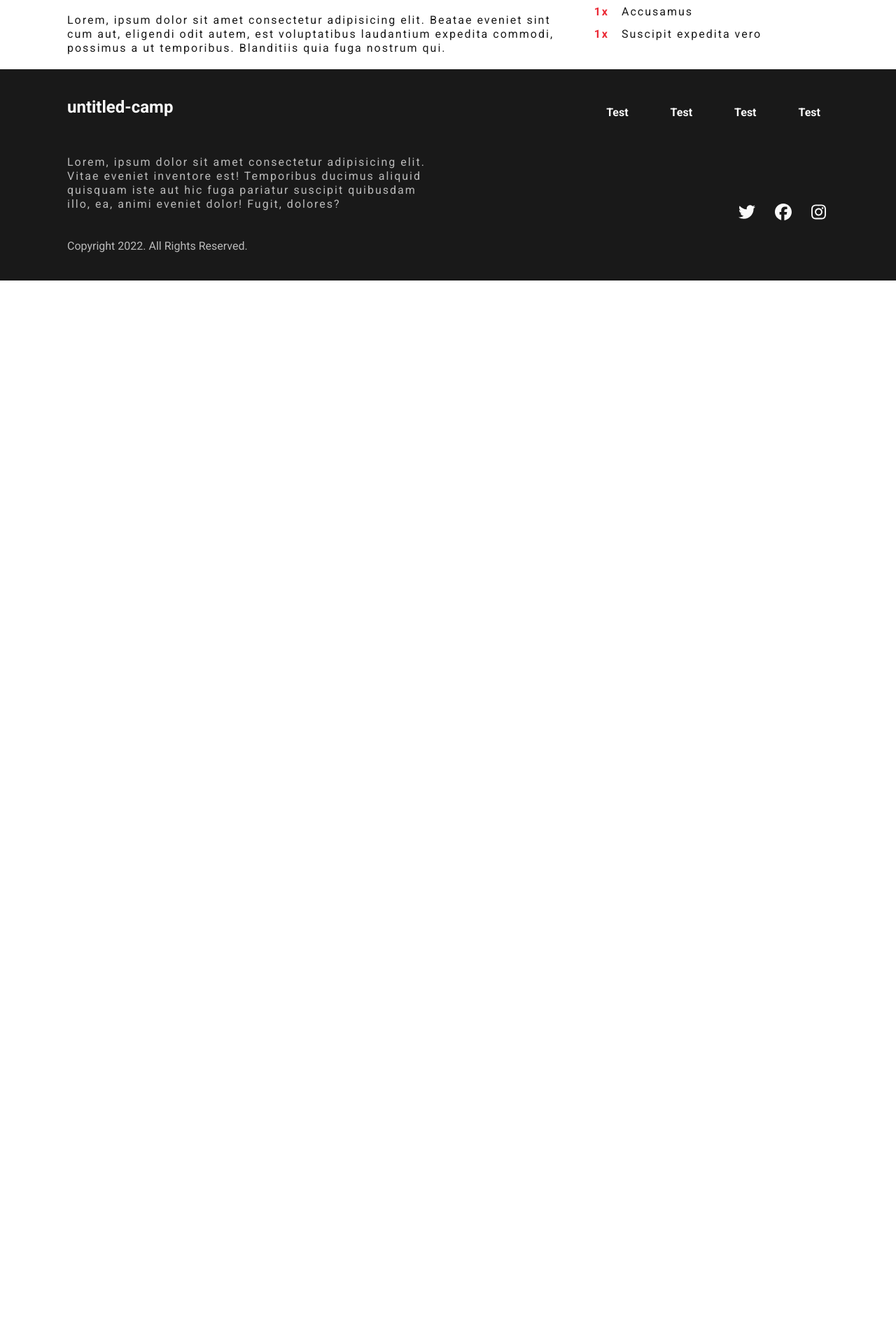
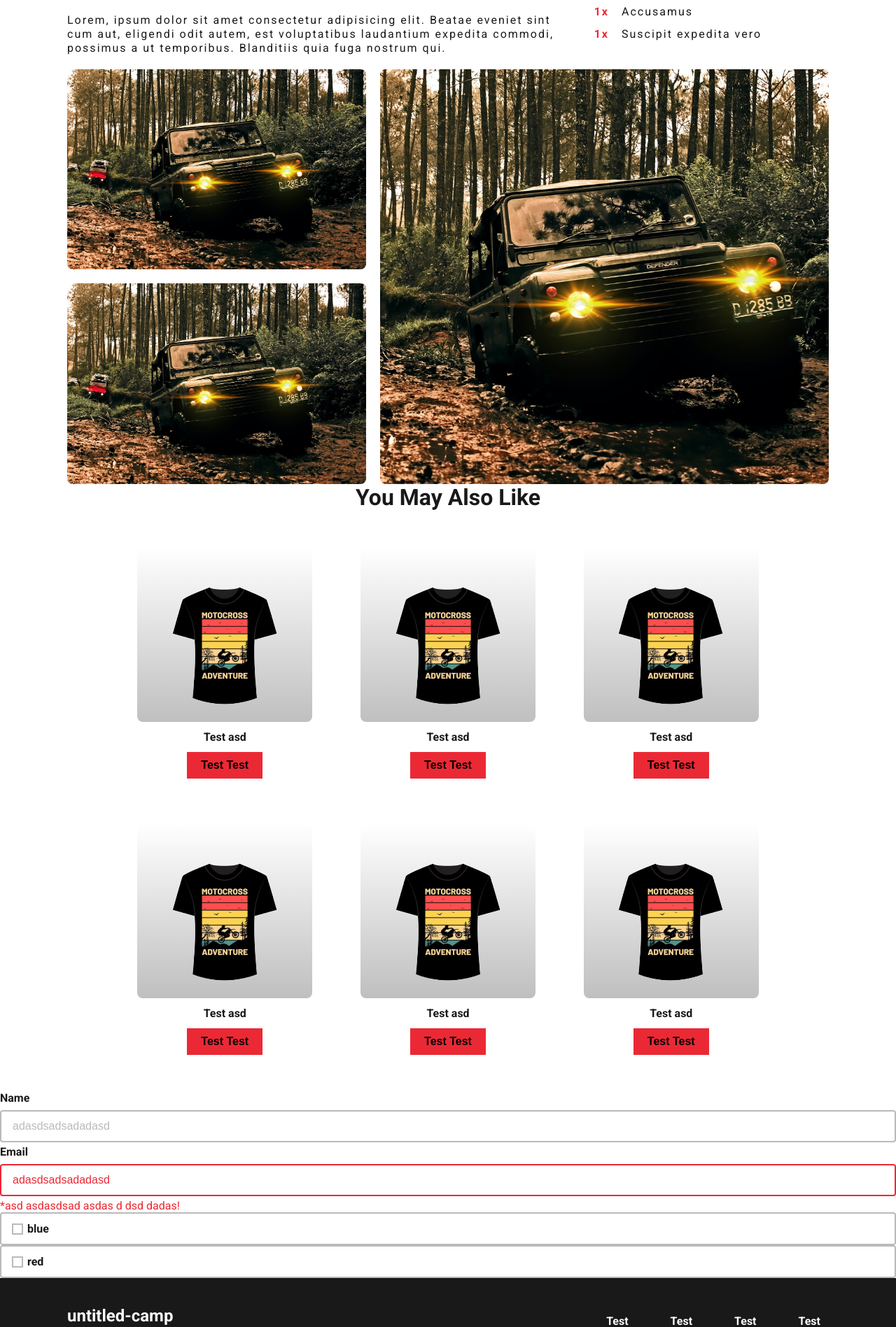
Before and after one commit to LGPossatto/untitled-camp, a React (Vite) app in the folder frontend/: page / in a window 1280 px wide. Shown: the part 3028-4925 px from the top of the page at 70% size. Before the commit the page ends 3429 px from the top, so only its background shows below. Built offline with nearby package versions, Linux system fonts and the light colour scheme.

Commit message:
created img and recommendation containers, and created text and radio inputs

```diff
--- a/frontend/src/App.tsx
+++ b/frontend/src/App.tsx
@@ -1,3 +1,5 @@
+import { useState, useEffect } from "react";
+
 import { Nav } from "./components/basics/nav/Nav";
 import { Hero } from "./components/basics/hero/Hero";
 import { Footer } from "./components/basics/footer/Footer";
@@ -8,8 +10,29 @@ import { ImgCard } from "./components/cards/img-card/ImgCard";
 import { AboutUs } from "./components/containers/about-us/AboutUs";
 import { ProductShop } from "./components/containers/product-shop/ProductShop";
 import { ProductInfo } from "./components/containers/product-info/ProductInfo";
+import { ProductImgs } from "./components/containers/product-imgs/ProductImgs";
+import { ProductRec } from "./components/containers/product-rec/ProductRec";
+import { TextInput } from "./components/inputs/text-input/TextInput";
+import { RadioInput } from "./components/inputs/radio-input/RadioInput";
 
 function App() {
+  const [value, setValue] = useState({
+    name: "",
+    email: "",
+    password: "",
+    color: "",
+  });
+
+  const handlechange = (e: React.ChangeEvent<HTMLInputElement>) => {
+    setValue({ ...value, [e.target.name]: e.target.value });
+
+    console.log(value);
+  };
+
+  useEffect(() => {
+    console.log(value);
+  }, [value]);
+
   return (
     <div className="">
       <Nav></Nav>
@@ -23,6 +46,40 @@ function App() {
       <AboutUs></AboutUs>
       <ProductShop></ProductShop>
       <ProductInfo></ProductInfo>
+      <ProductImgs></ProductImgs>
+      <ProductRec></ProductRec>
+      <TextInput
+        label="Name"
+        placeholder="adasdsadsadadasd"
+        errorMsg=""
+        name="name"
+        value={value.name}
+        onChange={handlechange}
+      ></TextInput>
+      <TextInput
+        label="Email"
+        placeholder="adasdsadsadadasd"
+        errorMsg="asd asdasdsad asdas d dsd dadas"
+        name="email"
+        value={value.email}
+        onChange={handlechange}
+      ></TextInput>
+      <RadioInput
+        active={value.color === "blue"}
+        id="blue"
+        label="blue"
+        name="color"
+        value="blue"
+        onChange={handlechange}
+      ></RadioInput>
+      <RadioInput
+        active={value.color === "red"}
+        id="red"
+        label="red"
+        name="color"
+        value="red"
+        onChange={handlechange}
+      ></RadioInput>
       <Footer></Footer>
     </div>
   );
--- a/frontend/src/assets/styles/_vars.scss
+++ b/frontend/src/assets/styles/_vars.scss
@@ -12,6 +12,7 @@ $color-accent: #eb2935;
 $color-accent-dark: #bd121d;
 
 $color-success: #29eb8e;
+$color-success-dark: #1c9e5f;
 
 // ---------------------------------------------------------- //
 // -------------------------- FONT -------------------------- //
--- /dev/null
+++ b/frontend/src/components/containers/product-imgs/ProductImgs.tsx
@@ -0,0 +1,19 @@
+import productImg from "../../../assets/images/placeholder-1.jpg";
+
+import "./product-imgs.scss";
+
+export const ProductImgs = () => {
+  return (
+    <section className="product-imgs container">
+      <div className="product-imgs__img grid-1">
+        <img src={productImg} alt="product" />
+      </div>
+      <div className="product-imgs__img grid-2">
+        <img src={productImg} alt="product" />
+      </div>
+      <div className="product-imgs__img grid-3">
+        <img src={productImg} alt="product" />
+      </div>
+    </section>
+  );
+};
--- /dev/null
+++ b/frontend/src/components/containers/product-imgs/product-imgs.scss
@@ -0,0 +1,60 @@
+@import "../../../assets/styles/breakpoints";
+
+.product-imgs {
+  display: grid;
+  grid-template-columns: 0.8fr 1.2fr;
+  grid-template-rows: 1fr 1fr;
+  gap: 2rem;
+
+  &__img {
+    overflow: hidden;
+    width: 100%;
+    border-radius: 0.8rem;
+
+    img {
+      object-fit: cover;
+      width: 100%;
+      height: 100%;
+    }
+  }
+
+  // grid helper classes
+  .grid {
+    &-1 {
+      grid-column: 1 / 2;
+      grid-row: 1 / 2;
+    }
+
+    &-2 {
+      grid-column: 2 / 3;
+      grid-row: 1 / 3;
+    }
+
+    &-3 {
+      grid-column: 1 / 2;
+      grid-row: 2 / 3;
+    }
+  }
+
+  @include bp-mobile {
+    grid-template-columns: 1fr;
+    grid-template-rows: 1fr 1fr 1fr;
+
+    .grid {
+      &-1 {
+        grid-column: 1 / 2;
+        grid-row: 1 / 2;
+      }
+
+      &-2 {
+        grid-column: 1 / 2;
+        grid-row: 2 / 3;
+      }
+
+      &-3 {
+        grid-column: 1 / 2;
+        grid-row: 3 / 4;
+      }
+    }
+  }
+}
--- a/frontend/src/components/containers/product-info/ProductInfo.tsx
+++ b/frontend/src/components/containers/product-info/ProductInfo.tsx
@@ -20,14 +20,16 @@ export const ProductInfo = () => {
     <section className="product-info container flex jc-sb">
       <div className="product-info__features">
         <h2 className="fs-l">Fetures</h2>
-        {data.fetures.map((paragraph) => (
-          <p className="fs-m">{paragraph}</p>
+        {data.fetures.map((paragraph, i) => (
+          <p key={i} className="fs-m">
+            {paragraph}
+          </p>
         ))}
       </div>
       <div className="product-info__content">
         <h2 className="fs-l">In The Box</h2>
-        {data.content.map((paragraph) => (
-          <p className="p fs-m fc-accent fw-bold">
+        {data.content.map((paragraph, i) => (
+          <p key={i} className="p fs-m fc-accent fw-bold">
             {paragraph.quant}x <span className="fs-m">{paragraph.name}</span>
           </p>
         ))}
--- /dev/null
+++ b/frontend/src/components/containers/product-rec/ProductRec.tsx
@@ -0,0 +1,14 @@
+import "./product-rec.scss";
+import { ProductsShowcase } from "../products-showcase/ProductsShowcase";
+
+export const ProductRec = () => {
+  return (
+    <section className="product-rec container">
+      <h2 className="fs-xl">You May Also Like</h2>
+      <div className="">
+        <ProductsShowcase></ProductsShowcase>
+        <ProductsShowcase></ProductsShowcase>
+      </div>
+    </section>
+  );
+};
--- /dev/null
+++ b/frontend/src/components/containers/product-rec/product-rec.scss
@@ -0,0 +1,14 @@
+@import "../../../assets/styles/breakpoints";
+
+.product-rec {
+  > h2 {
+    text-align: center;
+  }
+
+  @include bp-mobile {
+    > div {
+      display: flex;
+      justify-content: space-between;
+    }
+  }
+}
--- a/frontend/src/components/containers/product-shop/product-shop.scss
+++ b/frontend/src/components/containers/product-shop/product-shop.scss
@@ -49,7 +49,9 @@
       flex-direction: column;
 
       .product-shop__img {
+        max-width: none;
         width: 100%;
+        max-height: none;
         height: 100%;
         margin: 4rem 0 2rem;
       }
--- /dev/null
+++ b/frontend/src/components/inputs/radio-input/RadioInput.tsx
@@ -0,0 +1,44 @@
+import "./radio-input.scss";
+
+interface props {
+  label: string;
+  id: string;
+  name: string;
+  value: string;
+  onChange: (e: React.ChangeEvent<HTMLInputElement>) => void;
+  active: boolean;
+}
+
+export const RadioInput = ({
+  label,
+  id,
+  name,
+  value,
+  onChange,
+  active,
+}: props) => {
+  const handleOnClick = () => {
+    //@ts-ignore
+    onChange({ target: { value: value, name: name } });
+  };
+
+  return (
+    <div
+      className={`radio-input ${active ? "radio-input-active" : ""}`}
+      onClick={handleOnClick}
+    >
+      <input
+        className=""
+        type="radio"
+        id={id}
+        name={name}
+        value={value}
+        onChange={onChange}
+        checked={active}
+      />
+      <label htmlFor={id} className="fs-m fw-bold">
+        {label}
+      </label>
+    </div>
+  );
+};
--- /dev/null
+++ b/frontend/src/components/inputs/radio-input/radio-input.scss
@@ -0,0 +1,65 @@
+@import "../../../assets/styles/vars";
+
+.radio-input {
+  cursor: pointer;
+  position: relative;
+
+  padding: 1.2rem 1.6rem;
+  border: 0.2rem solid $color-gray;
+  border-radius: 0.4rem;
+
+  label {
+    margin-left: 0.8rem;
+  }
+
+  input {
+    cursor: pointer;
+
+    position: relative;
+    z-index: 1;
+    opacity: 0;
+  }
+
+  // input checkbox overlay
+  &::before,
+  &::after {
+    content: "";
+    position: absolute;
+  }
+
+  &::before {
+    top: 1.4rem;
+    left: 1.5rem;
+
+    width: 16px;
+    height: 16px;
+
+    border: 0.2rem solid $color-gray;
+  }
+
+  &::after {
+    top: 16px;
+    left: 18px;
+
+    width: 12px;
+    height: 12px;
+
+    opacity: 0;
+
+    background-image: url("../../../assets/icons/check.svg");
+    background-repeat: no-repeat;
+  }
+
+  &-active {
+    border-color: $color-success;
+
+    &::before {
+      background-color: $color-success;
+      border-color: $color-success-dark;
+    }
+
+    &::after {
+      opacity: 1;
+    }
+  }
+}
--- /dev/null
+++ b/frontend/src/components/inputs/text-input/TextInput.tsx
@@ -0,0 +1,39 @@
+import "./text-input.scss";
+
+interface props {
+  label: string;
+  name: string;
+  value: string | number;
+  onChange: (e: React.ChangeEvent<HTMLInputElement>) => void;
+  type?: "text" | "number" | "email";
+  errorMsg?: string;
+  placeholder?: string;
+}
+
+export const TextInput = ({
+  label,
+  name,
+  value,
+  onChange,
+  type = "text",
+  placeholder = "",
+  errorMsg = "",
+}: props) => {
+  return (
+    <div className="text-input flex flex-fd-c">
+      <label htmlFor={name} className="fs-m fw-bold">
+        {label}
+      </label>
+      <input
+        className={`fs-m fc-gray-dark ${errorMsg ? "error-input" : ""}`}
+        placeholder={placeholder}
+        type={type}
+        id={name}
+        name={name}
+        value={value}
+        onChange={onChange}
+      />
+      <span className="fs-m fc-accent">{errorMsg ? `*${errorMsg}!` : ""}</span>
+    </div>
+  );
+};
--- /dev/null
+++ b/frontend/src/components/inputs/text-input/text-input.scss
@@ -0,0 +1,38 @@
+@import "../../../assets/styles/vars";
+
+.text-input {
+  label {
+    margin-bottom: 0.8rem;
+  }
+
+  span {
+    margin-top: 0.4rem;
+  }
+
+  input {
+    padding: 1.2rem 1.6rem;
+
+    border: 0.2rem solid $color-gray;
+    border-radius: 0.4rem;
+
+    &::placeholder {
+      color: $color-gray;
+    }
+
+    &:focus {
+      outline: 0.2rem solid $color-gray-dark;
+    }
+  }
+
+  .error-input {
+    border-color: $color-accent;
+
+    &::placeholder {
+      color: $color-accent;
+    }
+
+    &:focus {
+      outline-color: $color-accent;
+    }
+  }
+}
```
Also changed, not shown: frontend/src/assets/icons/check.svg (added).
